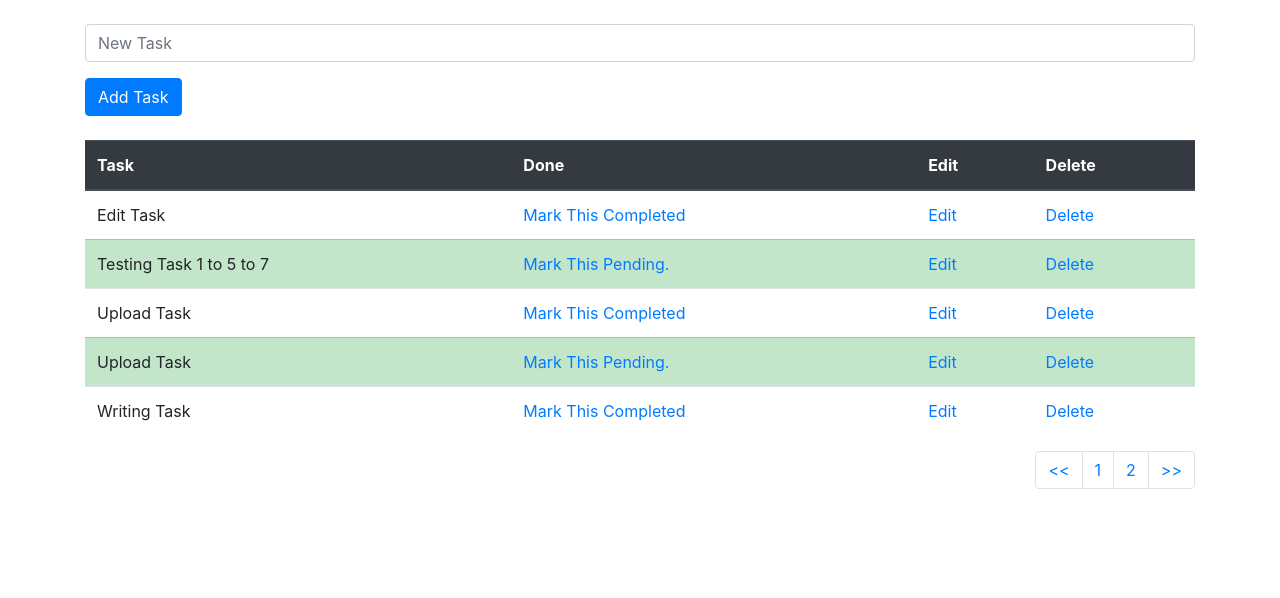
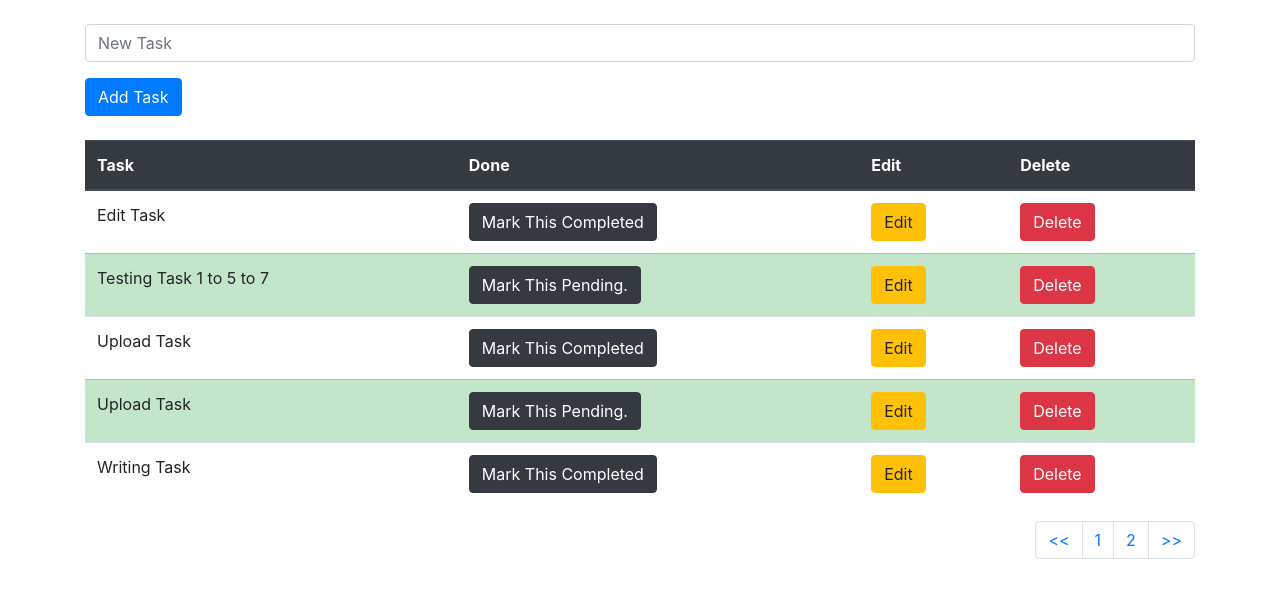
Before and after one commit to SothyLorn/taskmate, a Django app: page /todolist/ in a window 1280 px wide. Shown: the part 90-688 px from the top of the page. Run offline with Django 3.2, Linux system fonts and the light colour scheme; data comes from the database, SQL or seed files in the repository; some libraries are stand-ins or nearby versions.

Commit message:
fix button

```diff
--- a/todolist_app/templates/todolist.html
+++ b/todolist_app/templates/todolist.html
@@ -28,16 +28,16 @@
                     {% if obj.done %}
                         <tr class="table-success">
                             <td>{{obj.task}}</td>
-                            <td><a href= "{% url 'pending_task' obj.id %}">Mark This Pending.</a></td>
-                            <td><a href= "{% url 'edit_task' obj.id %}">Edit</a></td>
-                            <td><a href= "{% url 'delete_task' obj.id %}">Delete</a></td>
+                            <td><a href= "{% url 'pending_task' obj.id %}"><button type="button" class="btn btn-dark">Mark This Pending.</button></a></td>
+                            <td><a href= "{% url 'edit_task' obj.id %}"><button type="button" class="btn btn-warning">Edit</button></a></td>
+                            <td><a href= "{% url 'delete_task' obj.id %}"><button type="button" class="btn btn-danger">Delete</button></a></td>
                         </tr>
                     {% else %}
                         <tr>
                             <td>{{obj.task}}</td>
-                            <td><a href= "{% url 'complete_task' obj.id %}">Mark This Completed</a></td>
-                            <td><a href= "{% url 'edit_task' obj.id %}">Edit</a></td>
-                            <td><a href= "{% url 'delete_task' obj.id %}">Delete</a></td>
+                            <td><a href= "{% url 'complete_task' obj.id %}"><button type="button" class="btn btn-dark">Mark This Completed</button></a></td>
+                            <td><a href= "{% url 'edit_task' obj.id %}"><button type="button" class="btn btn-warning">Edit</button></a></td>
+                            <td><a href= "{% url 'delete_task' obj.id %}"><button type="button" class="btn btn-danger">Delete</button></a></td>
                         </tr>
                     {% endif %}
                 {% endfor %}
```
